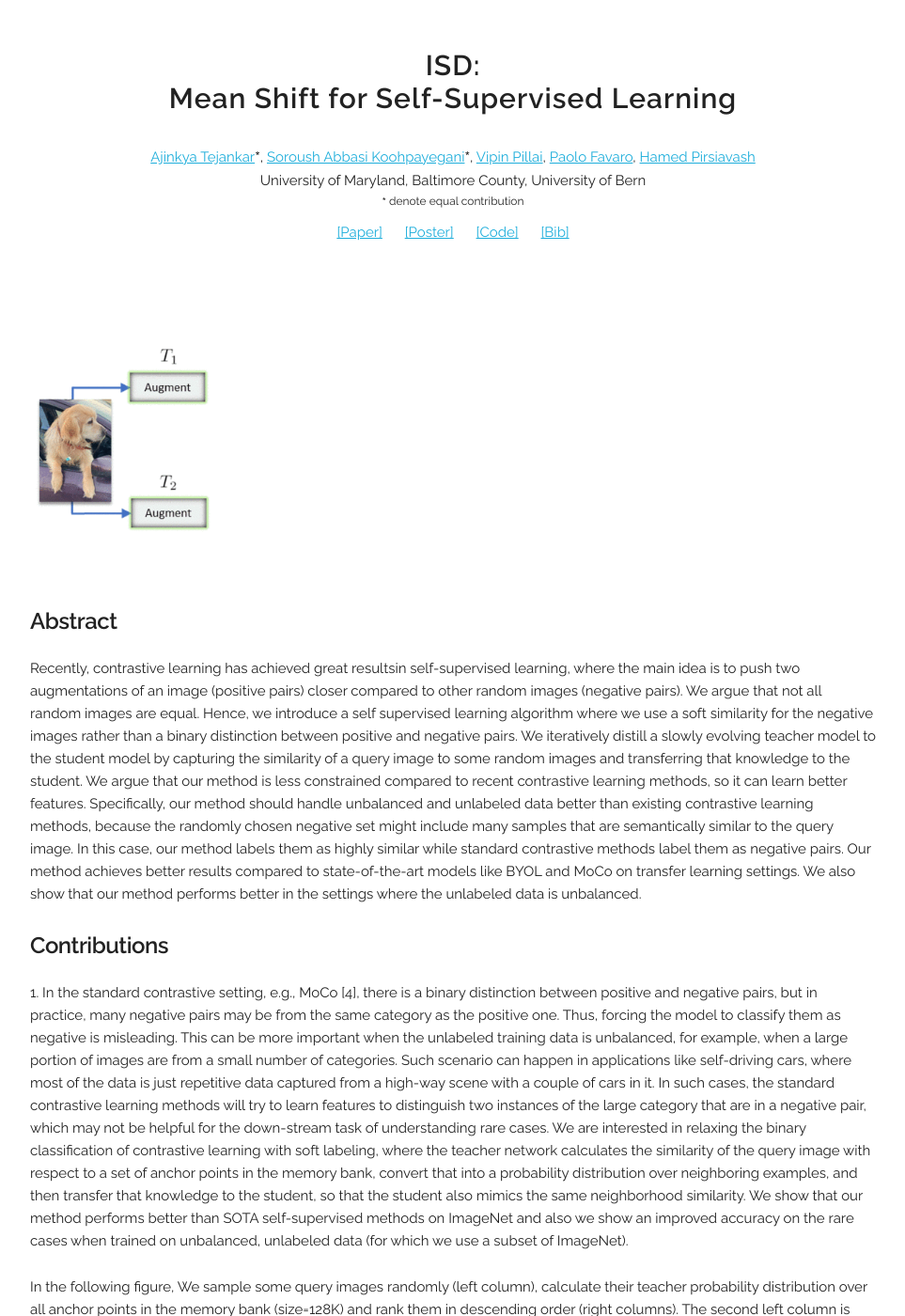
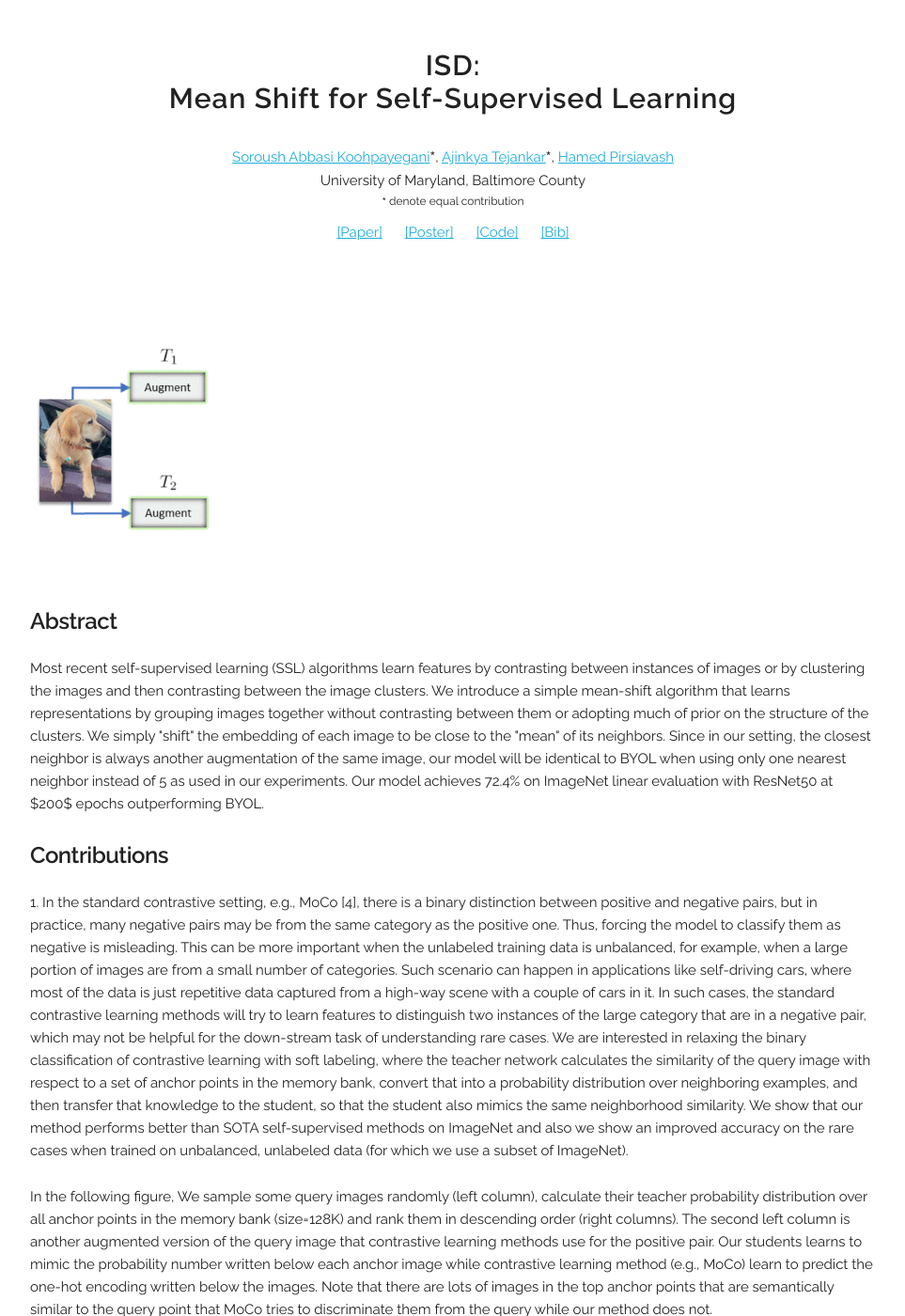
Before and after one commit to UMBCvision/MSF, a Jekyll site: the page built from docs/index.html, in a window 1280 px wide and 1400 px high. Shown: the whole window at 94% size, without its empty margins (158-1121 px from the left). Built offline with Jekyll 4.4.1, drawn with Linux system fonts in a browser that asks for light colours.

Commit message:
Update index.html

```diff
--- a/docs/index.html
+++ b/docs/index.html
@@ -1,13 +1,13 @@
 ---
 layout: default
-title: ISD
+title: Mean Shift for Self-Supervised Learning
 ---
 
 <div style="height:25px;">
-<p style="text-align:center;"><a href="https://www.linkedin.com/in/ajinkya-tejankar/">Ajinkya Tejankar</a><sup>∗</sup>, <a href="https://www.csee.umbc.edu/~soroush">Soroush Abbasi Koohpayegani</a><sup>∗</sup>, <a href="">Vipin Pillai</a>, <a href="">Paolo Favaro</a>, <a href="https://www.csee.umbc.edu/~hpirsiav/">Hamed Pirsiavash</a></p>
+<p style="text-align:center;"><a href="https://www.csee.umbc.edu/~soroush">Soroush Abbasi Koohpayegani</a><sup>∗</sup>, <a href="https://www.linkedin.com/in/ajinkya-tejankar/">Ajinkya Tejankar</a><sup>∗</sup>, <a href="https://www.csee.umbc.edu/~hpirsiav/">Hamed Pirsiavash</a></p>
 </div>
 <div style="height:25px;">
-<p style="text-align:center;">University of Maryland, Baltimore County, University of Bern</p>
+<p style="text-align:center;">University of Maryland, Baltimore County</p>
 </div>
 <div style="height:30px;">
 <p style="text-align:center; font-size:12px"><sup>∗</sup> denote equal contribution</p>
@@ -17,8 +17,8 @@
   <ul style="margin: 0px;">
       <li><a href='https://arxiv.org/abs/2010.14713'>[Paper]</a></li>
       <li><a href='.'>[Poster]</a></li>
-      <li><a href='https://github.com/UMBCvision/ISD'>[Code]</a></li>
-      <li><a href='/CompRess/bib.txt'>[Bib]</a></li>
+      <li><a href='https://github.com/UMBCvision/MSF'>[Code]</a></li>
+      <li><a href='/MSF/bib.txt'>[Bib]</a></li>
   </ul>
 </div>
 
@@ -26,17 +26,12 @@
 <p style="text-align:center;"><img src="{{ site.baseurl }}/assets/images/teaser.gif" width="100%" alt style></p>
 
 <h5 id="abstract"><b>Abstract</b></h5>
-<p>Recently, contrastive learning has achieved great resultsin self-supervised learning, where the main idea is to push two augmentations
-  of an image (positive pairs) closer compared to other random images (negative pairs).  We argue that not all random images are equal.
-  Hence, we introduce a  self  supervised  learning  algorithm  where  we  use  a  soft similarity for the negative images rather than a binary
-  distinction between positive and negative pairs. We iteratively distill a slowly evolving teacher model to the student model by capturing
-  the similarity of a query image to some random images and transferring that knowledge to the student. We argue that our method is
-  less constrained compared to recent  contrastive  learning  methods,  so  it  can  learn  better features.
-  Specifically, our method should handle unbalanced and unlabeled data better than existing contrastive learning  methods,
-  because  the  randomly  chosen  negative set might include many samples that are semantically similar  to  the  query  image.
-  In  this  case,  our  method  labels them as highly similar while standard contrastive methods label  them  as  negative  pairs.
-  Our  method  achieves  better results compared to state-of-the-art models like BYOL and MoCo on transfer learning settings.
-  We also show that our  method  performs  better  in  the  settings  where  the  unlabeled  data  is  unbalanced.</p>
+<p>Most recent self-supervised learning (SSL) algorithms learn features by contrasting between instances of images or by clustering the
+  images and then contrasting between the image clusters. We introduce a simple mean-shift algorithm that learns representations by grouping images
+  together without contrasting between them or adopting much of prior on the structure of the clusters. We simply "shift" the embedding of each
+  image to be close to the "mean" of its neighbors. Since in our setting, the closest neighbor is always another augmentation of the same image,
+  our model will be identical to BYOL when using only one nearest neighbor instead of 5 as used in our experiments. Our model achieves 72.4%
+  on ImageNet linear evaluation with ResNet50 at $200$ epochs outperforming BYOL.</p>
 
 <h5 id="contributions"><b>Contributions</b></h5>
   <p>
```
